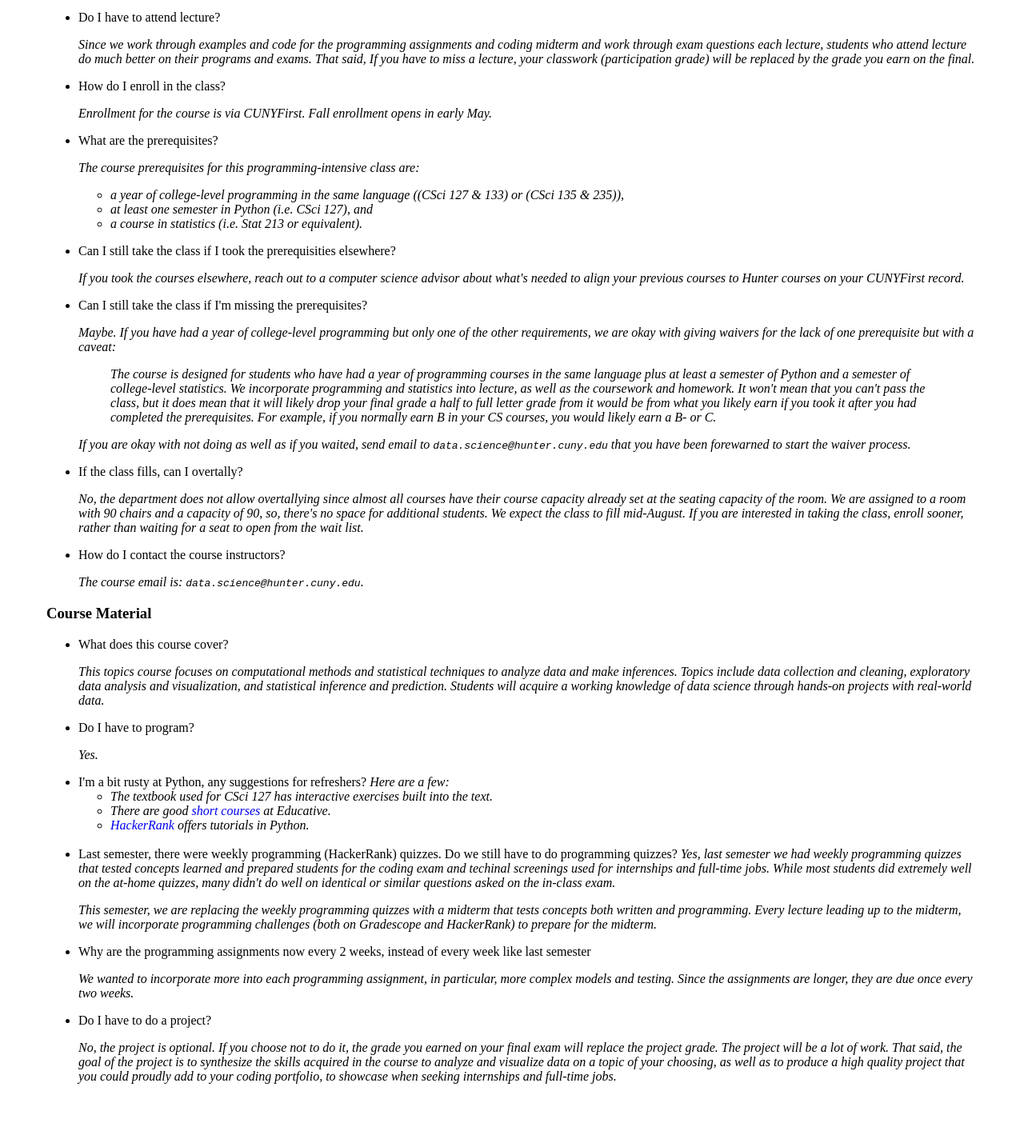
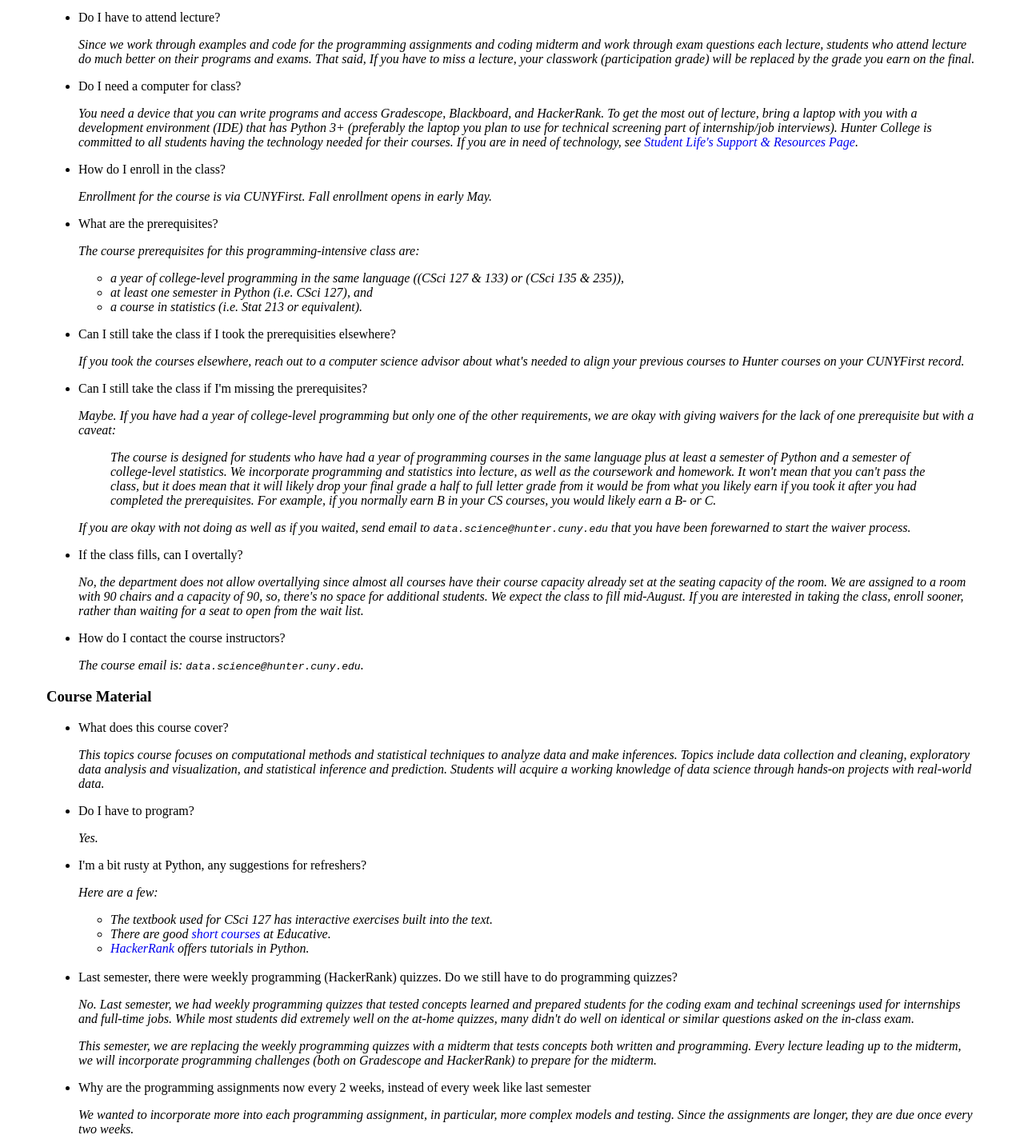
Before and after one commit to stjohn/datasci, a plain HTML site: page fall23/faq.html in a window 1280 px wide. Shown: the part 547-1971 px from the top of the page at 80% size. Drawn offline with Linux system fonts and the light colour scheme.

Commit message:
adding to faq's

```diff
--- a/fall23/faq.html
+++ b/fall23/faq.html
@@ -53,6 +53,14 @@ Fall 2023<br><br>
 
         <p><i>Since we work through examples and code for the programming assignments and coding midterm and work through exam questions each lecture, students who attend lecture do much better on their programs and exams. That said, If you have to miss a lecture, your classwork (participation grade) will be replaced by the grade you earn on the final.</i></p></li>
 
+    <li>Do I need a computer for class?
+
+        <p><i>You need a device that you can write programs and access Gradescope, Blackboard, and HackerRank.
+        To get the most out of lecture, bring a laptop with you with a development environment (IDE) that has Python 3+ (preferably the laptop you plan to use for technical screening part of internship/job interviews).
+
+        Hunter College is committed to all students having the technology needed for their courses. If you are in need of technology, see <a href="https://hunter.cuny.edu/students/health-wellness/emergency-support-resources/">Student Life's Support & Resources Page</a>.
+        </i></p></li>
+
     <li>How do I enroll in the class?
 
         <p><i>Enrollment for the course is via CUNYFirst. Fall enrollment opens in early May.</i></p></li>
@@ -104,7 +112,7 @@ Fall 2023<br><br>
 
     <li>I'm a bit rusty at Python, any suggestions for refreshers?
 
-        <i>Here are a few:
+        <p><i>Here are a few:
             <ul>
                 <li>The <a href="https://runestone.academy/ns/books/published/thinkcspy/index.html"></a>textbook</a> used for CSci 127 has interactive exercises built into the text.</li>
                 <li>There are good <a href="https://www.educative.io/catalog/python">short courses</a> at Educative.</li>
@@ -115,7 +123,7 @@ Fall 2023<br><br>
 
     <li>Last semester, there were weekly programming (HackerRank) quizzes.  Do we still have to do programming quizzes?
 
-        <i>Yes, last semester we had weekly programming quizzes that tested concepts learned and prepared students for the coding exam and techinal screenings used for internships and full-time jobs.  While most students did extremely well on the at-home quizzes, many didn't do well on identical or similar questions asked on the in-class exam.
+        <i><p>No. Last semester, we had weekly programming quizzes that tested concepts learned and prepared students for the coding exam and techinal screenings used for internships and full-time jobs.  While most students did extremely well on the at-home quizzes, many didn't do well on identical or similar questions asked on the in-class exam.  </p>
 
         <p>This semester, we are replacing the weekly programming quizzes with a midterm that tests concepts both written and programming.  Every lecture leading up to the midterm, we will incorporate programming challenges (both on Gradescope and HackerRank) to prepare for the midterm.</p>
         </i></li>
@@ -132,9 +140,9 @@ Fall 2023<br><br>
 -->
     <li>Do I have to do a project?
 
-            <p><i>No, the project is optional.  If you choose not to do it, the grade you earned on your final exam will replace the project grade.
-            The project will be a lot of work.  That said, the goal of the project is to synthesize the skills acquired in the course to analyze and visualize data on a topic of your choosing, as well as to produce a high quality project that you could proudly add to your coding portfolio, to showcase when seeking internships and full-time jobs.
-            </i></p></li>
+        <p><i>No, the project is optional.  If you choose not to do it, the grade you earned on your final exam will replace the project grade.
+        The project will be a lot of work.  That said, the goal of the project is to synthesize the skills acquired in the course to analyze and visualize data on a topic of your choosing, as well as to produce a high quality project that you could proudly add to your coding portfolio, to showcase when seeking internships and full-time jobs.
+        </i></p></li>
 
 <!--
     <li>Why does the project have to be on NYC?  Why can't I do a project on the stock market, the Knicks, etc?<br>
```
